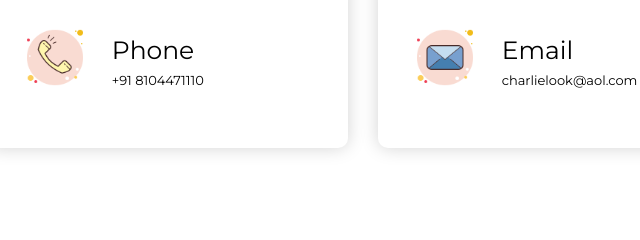
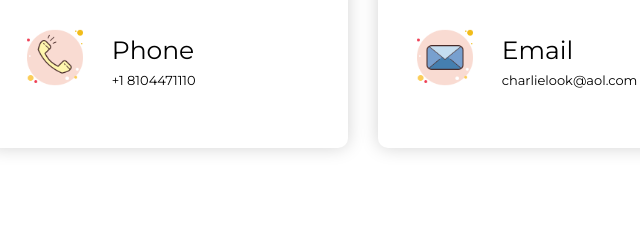
Before and after one commit to icyx000/brandonbg, a plain HTML site: page index.html in a window 1280 px wide. Shown: the part 1179-1419 px from the top of the page, 82-722 px from the left. Drawn offline with Linux system fonts and the light colour scheme.

Commit message:
Update index.html

```diff
--- a/index.html
+++ b/index.html
@@ -53,7 +53,7 @@
           <div class="icon"><img src="./img/phone.png"/></div>
           <div class="contact-info">
             <h1>Phone</h1>
-            <h2>+91 8104471110</h2>
+            <h2>+1 8104471110</h2>
 
           </div>
         </div>
```
